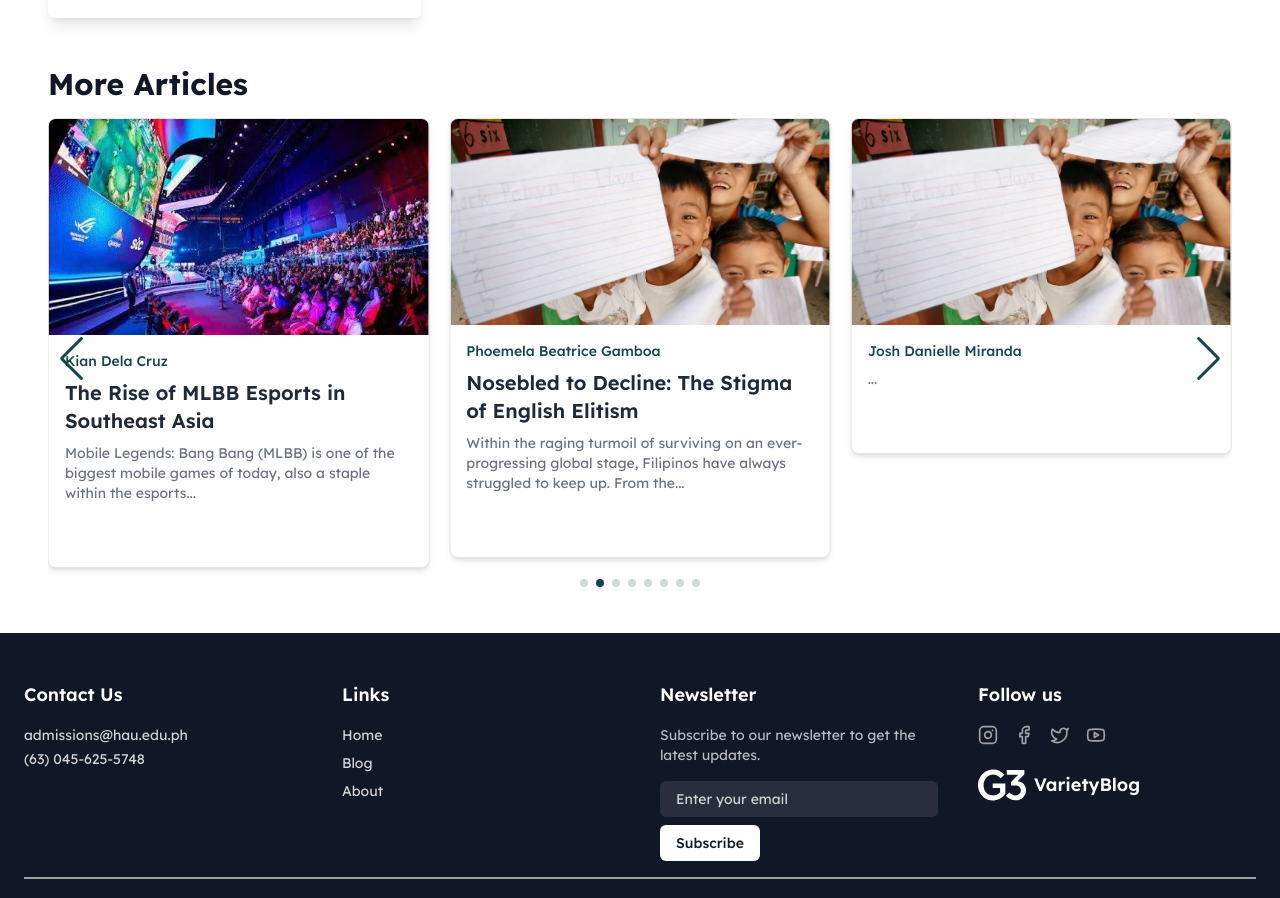
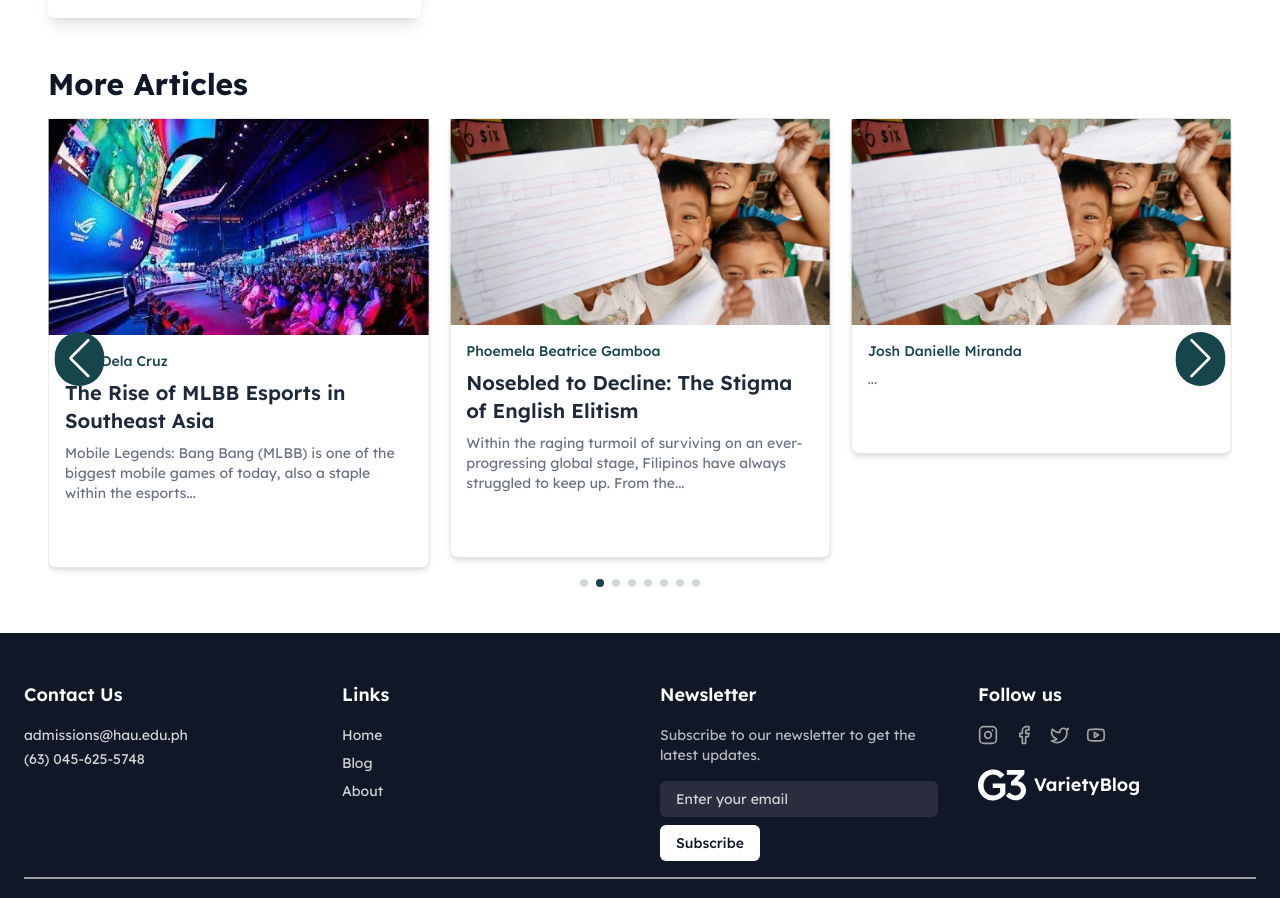
Before and after one commit to zidvsd/group-3, a React (Vite) app: page / in a window 1280 px wide. Shown: the part 1271-2169 px from the top of the page. Built offline with nearby package versions, Linux system fonts and the light colour scheme.

Commit message:
added padding to swiper btns

```diff
--- a/src/components/CarouselSection.jsx
+++ b/src/components/CarouselSection.jsx
@@ -31,7 +31,7 @@ const CarouselSection = () => {
         {articles.map((article, index) => (
           <SwiperSlide key={index}>
             <Link to={`/blogs/${slugify(article.title)}`}>
-              <div className="md: overflow-hidden rounded-lg border-[0.5px] border-neutral-200 bg-white pb-12 shadow-md transition-shadow duration-300 select-none hover:shadow-xl">
+              <div className="rounded-lg border-[0.5px] border-neutral-200 bg-white pb-12 shadow-md transition-shadow duration-300 select-none hover:shadow-xl">
                 <img
                   src={article.img}
                   alt={article.title}
--- a/src/index.css
+++ b/src/index.css
@@ -30,10 +30,19 @@
   @apply transition-all duration-300 ease-in-out;
 }
 
+.swiper-button-prev::after {
+  @apply ml-4
+}
+
+.swiper-button-next::after {
+  @apply mr-4
+}
+
 .swiper-button-prev::after,
 .swiper-button-next::after {
-  @apply text-green-base hidden lg:block;
+  @apply text-white hidden lg:block rounded-full scale-[0.9] bg-green-base px-4 py-2 overflow-visible;
 }
+
 
 .swiper-pagination>span {
   @apply bg-green-base;
```
